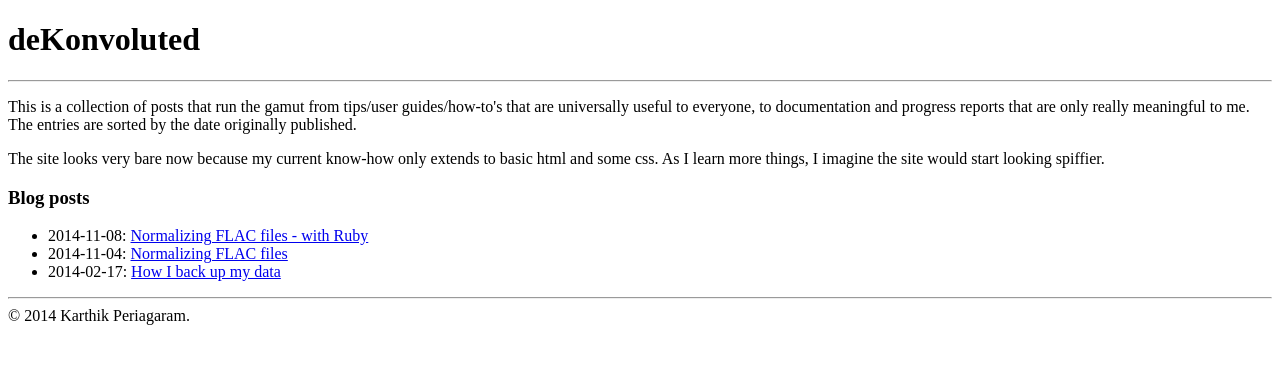
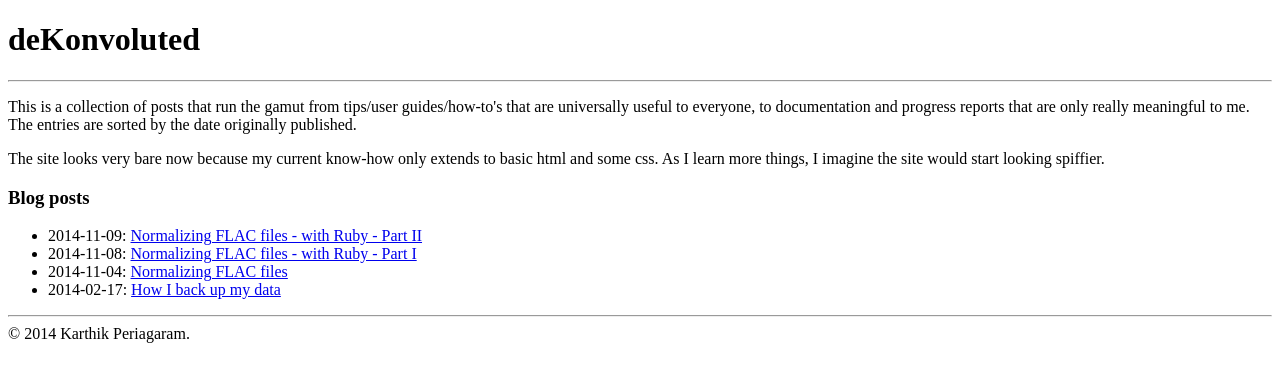
Before and after one commit to dekonvoluted/dekonvoluted.github.io, a Jekyll site: the page built from index.html, in a window 1280 px wide. Shown: the top 382 px of the page. Built offline with Jekyll 4.4.1, drawn with Linux system fonts in a browser that asks for light colours; some of the changed lines change nothing that is shown.

Commit message:
Concluding part of the normalization script rewrite
Modifying the index.html file to be able to handle subtitles if present.

```diff
--- a/_posts/2014-11-04-normalizing-flac-files.md
+++ b/_posts/2014-11-04-normalizing-flac-files.md
@@ -5,7 +5,12 @@ categories: [user guides]
 tags: [bash, flac, metaflac, replay gain]
 ---
 
-> An update to this post is [here]( {% post_url 2014-11-08-normalizing-flac-files-with-ruby-part-i %} ).
+> This is now part of a series of posts.
+> The updates are as follows.
+
+> [Normalizing FLAC files - With Ruby - Part I]( {% post_url 2014-11-08-normalizing-flac-files-with-ruby-part-i %} )
+
+> [Normalizing FLAC files - With Ruby - Part II]( {% post_url 2014-11-09-normalizing-flac-files-with-ruby-part-ii %} )
 
 I converted my music collection to FLAC sometime in 2011.
 Prior to that, my collection was encoded in the MP3 format.
--- a/_posts/2014-11-08-normalizing-flac-files-with-ruby-part-i.md
+++ b/_posts/2014-11-08-normalizing-flac-files-with-ruby-part-i.md
@@ -5,6 +5,15 @@ layout: post
 categories: [user guides]
 tags: [ruby, flac, metaflac, id3tag, replay gain]
 ---
+
+> This is part of a series of posts dealing with a script to normalize FLAC files.
+> The previous entries are as follows:
+
+> [Normalizing FLAC files]( {% post_url 2014-11-04-normalizing-flac-files %} )
+
+> The updates following this post are as follows:
+
+> [Normalizing FLAC files - With Ruby - Part II]( {% post_url 2014-11-09-normalizing-flac-files-with-ruby-part-ii %} )
 
 I wrote about the script I use to normalize and reencode my FLAC files [here]( {% post_url 2014-11-04-normalizing-flac-files %} ).
 I noted at the end that one of the issues with using bash scripts, or rather more specifically, with `getopt`, is that it has problems telling the difference between multiple arguments and arguments with spaces in them.
--- /dev/null
+++ b/_posts/2014-11-09-normalizing-flac-files-with-ruby-part-ii.md
@@ -0,0 +1,186 @@
+---
+title: Normalizing FLAC files - with Ruby
+subtitle: Part II
+layout: post
+categories: [user guides]
+tags: [ruby, flac, metaflac, id3tag, replay gain]
+---
+
+> This is part of a series of posts dealing with a script to normalize FLAC files.
+> The previous entries are as follows:
+
+> [Normalizing FLAC files]( {% post_url 2014-11-04-normalizing-flac-files %} )
+
+> [Normalizing FLAC files - With Ruby - Part I]( {% post_url 2014-11-08-normalizing-flac-files-with-ruby-part-i %} )
+
+I like to think of scripts from the inside out.
+In the [previous update]( {% post_url 2014-11-08-normalizing-flac-files-with-ruby-part-i %} ), I got the core functionality in place.
+The `FlacFile` class can handle any given FLAC file and re-encode and normalize it.
+The next layer of the script deals with processing an input directory.
+
+This can just be a simple function that accepts a path and recurses through the directory attempting to find FLAC files inside it.
+To avoid infinite loops and other messy affairs, we will not follow any symbolic links and stick to true directories.
+Such a function can be written like this,
+
+{% highlight ruby linenos %}
+def processDir( dirPath )
+    return if not File.directory?( dirPath )
+
+    Dir.foreach( dirPath ) { |content|
+        contentPath = dirPath + "/" + content
+        if File.directory?( contentPath )
+            processDir contentPath
+        elseif File.file?( contentPath )
+            flacFile = FlacFile.new contentPath
+            flacFile.normalize
+        end
+    }
+end
+{% endhighlight %}
+
+We are assuming that this function only gets passed valid `dirPath`s.
+Still, for sanity sake, we'll test to make sure it's a valid directory (or symlink, to be complete).
+Next, we iterate over each entry in the directory.
+If the entry/content is a directory, we recurse (opening us to a logic issue of potentially following a symlink).
+And if the content is a file, we'll try to normalize it.
+
+First, we need to close the logic gap of potentially following unsafe symlinks.
+
+{% highlight ruby linenos %}
+        contentPath = dirPath + "/" + content
+        next if File.symlink?( contentPath )
+{% endhighlight %}
+
+Next, the `foreach` block ends up following the `.` and `..` directories as well, causing trouble.
+To fix that, we'll skip those.
+
+{% highlight ruby linenos %}
+    Dir.foreach( dirPath ) { |content|
+        next if content == "." or content == ".."
+{% endhighlight %}
+
+Awesome.
+Now, it would be great to fork off normalization processes off the parent thread.
+That way, all FLAC files in the same directory could be processed at once.
+Typically, we expect a dozen FLAC files to be present in a directory, so this should not get too out of hand.
+If this assumption is not true and you have a folder with dozens (or worse, hundreds) of FLAC files, this is potentially unsafe and will use a lot of resources.
+Here's the original block:
+
+{% highlight ruby linenos %}
+    Dir.foreach( dirPath ) { |content|
+        next if content == "." or content == ".."
+
+        contentPath = dirPath + "/" + content
+        next if File.symlink?( contentPath )
+
+        if File.directory?( contentPath )
+            processDir( contentPath )
+        elsif
+            flacFile = FlacFile.new contentPath
+            flacFile.normalize
+        end
+    }
+{% endhighlight %}
+
+And here's how the forked version looks.
+Notice that we wait for all the forked processes to finish at each level before moving on.
+
+{% highlight ruby linenos %}
+    Dir.foreach( dirPath ) { |content|
+        next if content == "." or content == ".."
+
+        contentPath = dirPath + "/" + content
+        next if File.symlink?( contentPath )
+
+        if File.directory?( contentPath )
+            processDir( contentPath )
+        elsif
+            fork do
+                flacFile = FlacFile.new contentPath
+                flacFile.normalize
+            end
+        end
+    }
+
+    Process.wait
+{% endhighlight %}
+
+This function is done good to go.
+As long as it's given a valid, absolute directory path, it will merrily recurse and process all files and directories inside.
+If any FLAC files are found, it will attempt to normalize them, else it will leave them alone.
+
+Great.
+Now, it's time to move on to the next outer layer.
+This function must take a raw input parameter and figure out if it's a valid argument.
+If the directory or file doesn't exist, the user must be told of that.
+I decided to not stop the script in that case, so the script will just print an error message for an incorrect path and move on to the other arguments.
+
+{% highlight ruby linenos %}
+def process( input )
+    if not File.exists?( input )
+        puts "ERROR. #{input} not found."
+        return
+    end
+
+    inputPath = File.absolute_path( input )
+
+    if File.file?( input )
+        flacFile = FlacFile.new inputPath
+        flacFile.normalize
+    elsif File.directory?( inputPath )
+        if not File.symlink?( inputPath )
+            processDir inputPath
+        end
+    end
+end
+{% endhighlight %}
+
+That works.
+Finally, the outer-most layer.
+
+{% highlight ruby linenos %}
+require 'optparse'
+
+if __FILE__ == $0
+    optparser = OptionParser.new do |opts|
+        opts.banner = "Usage: #{$0} [-h|--help] [FILE|DIR] [FILE|DIR] ..."
+
+        opts.on( "-h", "--help", '''Display this help message.
+
+This script will reencode FLAC files and apply replay gain normalization...
+
+        #... snipped ...
+
+        ''' ) do
+            puts opts
+            exit
+        end
+    end
+
+    optparser.parse!
+
+    ARGV.each do |input|
+        process input
+    end
+end
+{% endhighlight %}
+
+That's basically it.
+The option parser handles printing out the help message.
+I'm still not too happy with the formatting of the help message, but for now, it's in good shape.
+After calling `parse!` on the option parser, ARGV will only contain the arguments.
+We can just loop over them and process each in turn.
+
+This script can now do everything the bash script could do, while able to handle short and long options, files and directories or a mix of both, with and without spaces in them.
+
+
+### Next steps
+
+One thing I would like to improve is to take in both process and processDir into the FlacFile class (perhaps renaming it to something like Normalizer or Reencoder).
+That way, the outer loop just sifts through inputs and feeds absolute paths (when available) to the class and the class goes off and does the rest.
+This way, vulnerable functions like processDir can be put in private access and hidden away.
+
+
+For now, I'll clean up the code a bit and tag a new release.
+The repository is, of course, [here](https://github.com/dekonvoluted/normalizeFLAC).
+Feel free to use, modify and pass on.
--- a/index.html
+++ b/index.html
@@ -17,7 +17,11 @@ As I learn more things, I imagine the site would start looking spiffier.
 <ul>
     {% for post in site.posts %}
         <li>
-            {{ post.date | date: "%Y-%m-%d" }}: <a href="{{ post.url }}">{{ post.title }}</a>
+            {% if post.subtitle %}
+                {{ post.date | date: "%Y-%m-%d" }}: <a href="{{ post.url }}">{{ post.title }} - {{ post.subtitle }}</a>
+            {% else %}
+                {{ post.date | date: "%Y-%m-%d" }}: <a href="{{ post.url }}">{{ post.title }}</a>
+            {% endif %}
         </li>
     {% endfor %}
 </ul>
```
